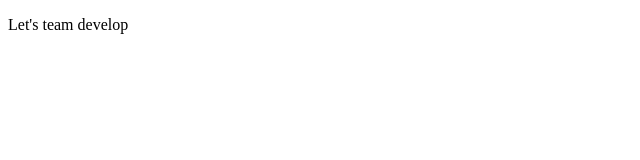
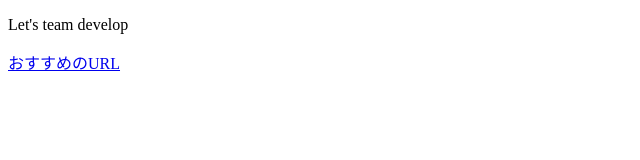
Before and after one commit to omorirenka/branch-practice, a plain HTML site: page index.html in a window 1280 px wide. Shown: the whole page, without its empty margins (0-640 px from the left). Drawn offline with Linux system fonts and the light colour scheme.

Commit message:
index.htmlの編集
aタグを追加

```diff
--- a/index.html
+++ b/index.html
@@ -6,5 +6,7 @@
 </head>
 <body>
 	<p>Let's team develop</p>
+	<a href="https://sites.google.com/morijyobi.ac.jp/introduction-project-develo3/%E3%83%9B%E3%83%BC%E3%83%A0">おすすめのURL
+	</a>
 </body>
 </html>
```
